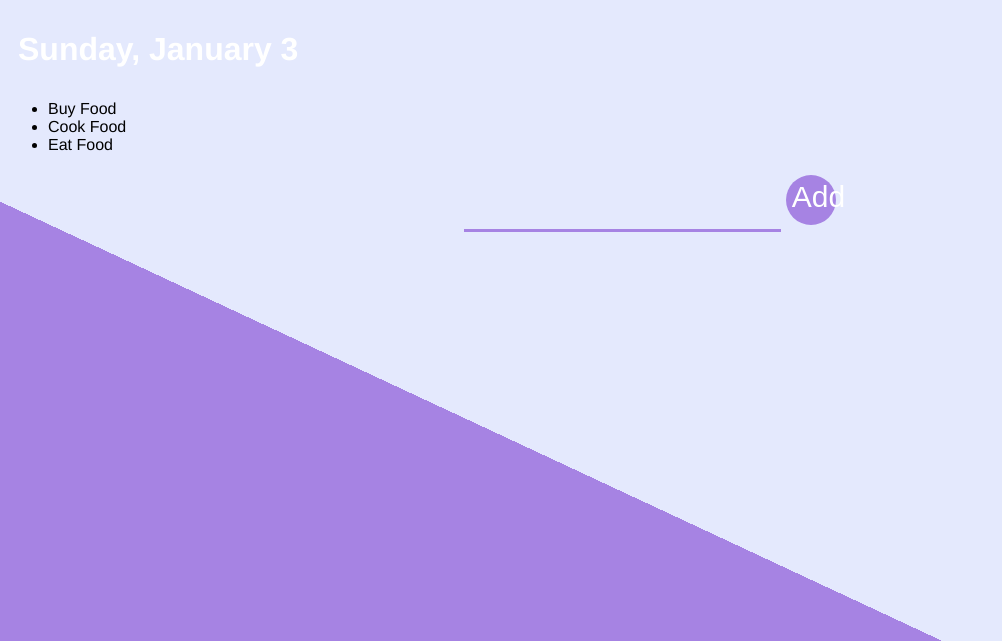
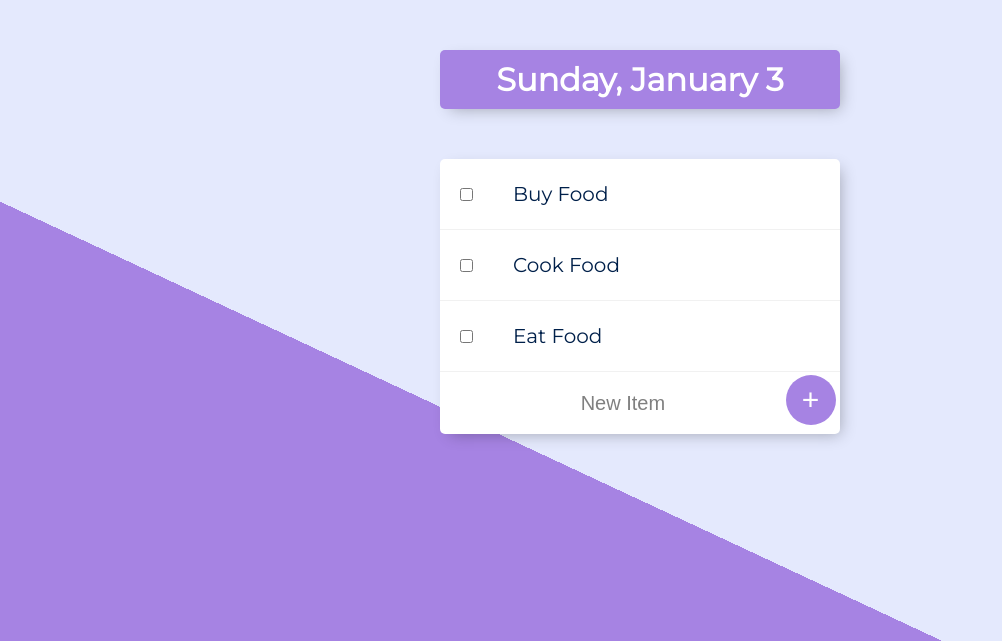
Before and after one commit to Liwerm0r/todo-list, a Node server app: page / in a window 1280 px wide. Shown: the top 641 px of the page, without its empty margins (0-1002 px from the left). Run offline with Node 20, Linux system fonts and the light colour scheme.

Commit message:
apply style to list.ejs

```diff
--- a/public/css/styles.css
+++ b/public/css/styles.css
@@ -2,7 +2,7 @@ html {
   background-color: #E4E9FD;
   background-image: -webkit-linear-gradient(65deg, #A683E3 50%, #E4E9FD 50%);
   min-height: 1000px;
-  font-family: 'helvetica neue';
+  font-family: 'Montserrat', sans-serif;
 }
 
 h1 {
@@ -64,7 +64,6 @@ button {
   background-color: #A683E3;
   color: #fff;
   font-size: 30px;
-  padding-bottom: 6px;
   border-width: 0;
 }
 
--- a/views/list.ejs
+++ b/views/list.ejs
@@ -5,21 +5,34 @@
   <meta charset="utf-8">
   <title>To Do List</title>
   <link rel="stylesheet" href="css/styles.css">
+  <link rel="preconnect" href="https://fonts.gstatic.com">
+  <link href="https://fonts.googleapis.com/css2?family=Montserrat&display=swap" rel="stylesheet">
 </head>
 
 <body>
-  <h1><%= date %></h1>
 
-  <ul>
+  <div class="box" id="heading">
+    <h1 ><%= date %></h1>
+  </div>
+
+  <div class="box">
     <% newItems.forEach( el => { %>
-    <li><%= el %></li>
+    <div class="item">
+      <input type="checkbox">
+      <p><%= el %></p>
+    </div>
     <% }); %>
-  </ul>
 
-  <form action="/" method="post">
-    <input type="text" name="newItem" required autofocus>
-    <button type="submit">Add</button>
-  </form>
+    <form clas="item" action="/" method="post">
+      <input type="text" name="newItem" placeholder="New Item" autocomplete="off">
+      <button type="submit">+</button>
+    </form>
+  </div>
+
+
+
+
+
 
 
 
```
Also changed, not shown: app.js (+4 -4 lines).
